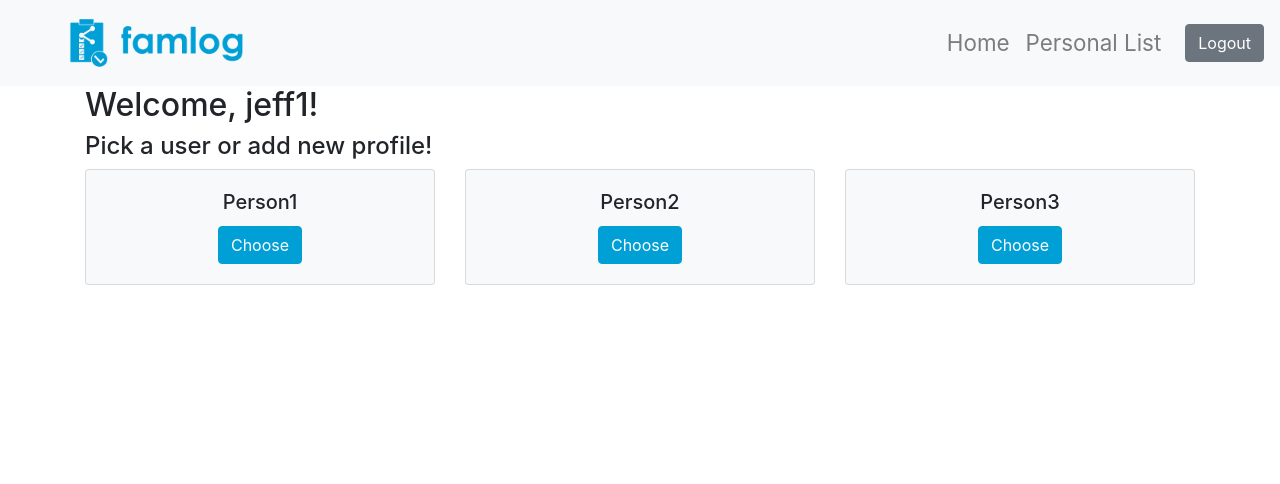
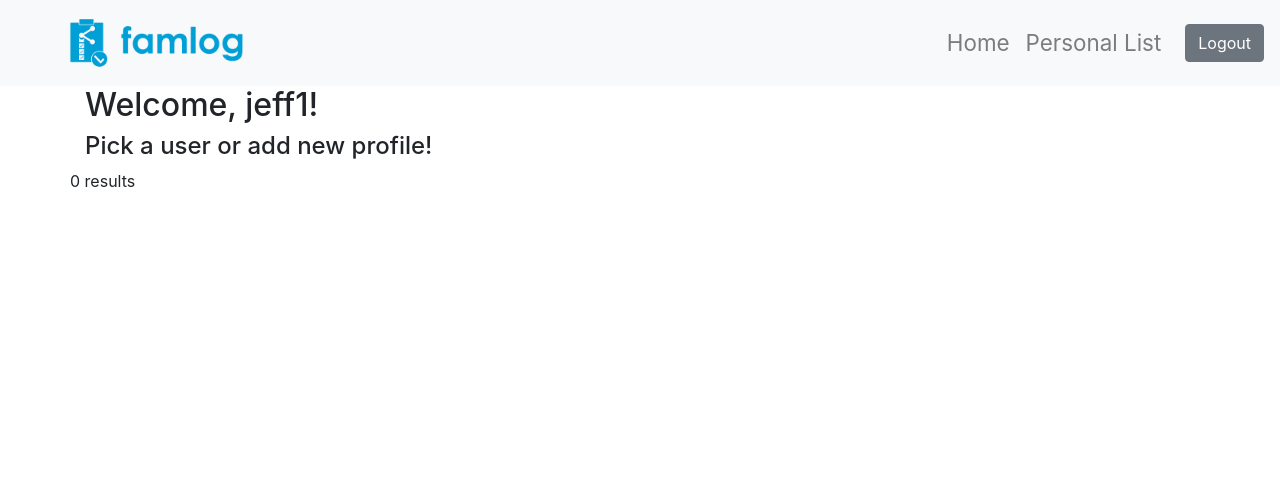
Before and after one commit to CS157A-Team39-FAMLOG/famlog, a PHP site: page /personalHome.php in a window 1280 px wide. Shown: the top 484 px of the page. Run offline with PHP 8.4, Linux system fonts and the light colour scheme; a user stored in the database is signed in; data comes from the database, SQL or seed files in the repository.

Commit message:
personal home bugs

```diff
--- a/css/personalStyle.css
+++ b/css/personalStyle.css
@@ -46,7 +46,6 @@
 
 /* Set a style for the submit/login button */
 .form-container .btn {
-  background-color: #4CAF50;
   color: white;
   padding: 16px 20px;
   border: none;
@@ -56,11 +55,6 @@
   opacity: 0.8;
 }
 
-/* Add a red background color to the cancel button */
-.form-container .cancel {
-  background-color: red;
-}
-
 /* Add some hover effects to buttons */
 .form-container .btn:hover, .open-button:hover {
   opacity: 1;
--- a/functional/db.txt
+++ b/functional/db.txt
@@ -12,7 +12,7 @@
 2.
 CREATE TABLE `user` (
   `userID` int(6) NOT NULL AUTO_INCREMENT,
-  `name` varchar(30) NOT NULL UNIQUE,
+  `name` varchar(30) NOT NULL,
   PRIMARY KEY (`userID`)
 ) ENGINE=InnoDB DEFAULT CHARSET=utf8mb4 COLLATE=utf8mb4_0900_ai_ci;
 
--- a/personalHome.php
+++ b/personalHome.php
@@ -1,6 +1,17 @@
 <?php
 	if (session_status()) {
         require 'navigation.php';
+		require 'functional/db_config.php';
+		$conn = new mysqli($servername, $username, $password, $database);
+		if ($conn->connect_error) die($conn->connect_error);
+
+		if (!$conn) {
+		    die("Connection failed: ".mysqli_connect_error());
+		}
+    	$accName = $_SESSION['accountName'];
+
+		// echo >>>;
+
     } else {
         header("Location: ../index.php");
     }
@@ -18,30 +29,32 @@
 <div class="container">
 	<h2>Welcome, <?php echo $_SESSION['accountName'] ?>!</h2>
 	<h4>Pick a user or add new profile!</h4>
+
     <div class="card-deck">
-    	<div class="card text-center bg-light mb-3">
+    	<!-- <div class="card text-center bg-light mb-3">
 	      <div class="card-body">
-	        <h5 class="card-title">Person1</h5>
+	        <h5 class="card-title">Name</h5>
 	        <a href="#" class="btn btn-primary">Choose</a>
 	      </div>
-	    </div>
-	    <div class="card text-center bg-light mb-3">
-	      <div class="card-body">
-	        <h5 class="card-title">Person2</h5>
-	        <a href="#" class="btn btn-primary">Choose</a>
-	      </div>
-	    </div>
-	    <div class="card text-center bg-light mb-3">
-	      <div class="card-body">
-	        <h5 class="card-title">Person3</h5>
-	        <a href="#" class="btn btn-primary">Choose</a>
-	      </div>
-	    </div>
+	    </div> -->
+		<?php
+
+		$sql = "SELECT name FROM account JOIN has USING (accName) JOIN user USING (userID) WHERE accName='$accName'";
+		$result = $conn->query($sql);
+		if ($result->num_rows > 0) {
+		// output data of each row
+		while($row = $result->fetch_assoc()) {
+		echo "<div class='card text-center bg-light mb-3'><div class='card-body'>
+	        <h5 class='card-title'>" . $row["name"]. "</h5>
+	        <a href='#' class='btn btn-primary'>Choose</a>
+	      </div></div>";
+		}
+		echo "</div>";
+		} else { echo "0 results"; }
+		$conn->close();
+		?>
     </div>
 </div>
-
-
-
 
 
 
@@ -55,11 +68,8 @@
     <label for="userName"><b>Name</b></label>
     <input type="text" placeholder="Enter Name" name="userName" required>
 
-    <label for="pin"><b>PIN</b></label>
-    <input type="password" pattern="[0-9]{4}" placeholder="Enter PIN" name="pin" maxlength="4" required>
-
-    <button type="submit" class="btn" name="submit">Add</button>
-    <button type="button" class="btn cancel" onclick="closeForm()">Close</button>
+    <button type="submit" class="btn btn-primary" name="submit">Add</button>
+    <button type="button" class="btn btn-danger" onclick="closeForm()">Close</button>
   </form>
 </div>
 
```
Also changed, not shown: functional/add_user.php (+30 -32 lines).
